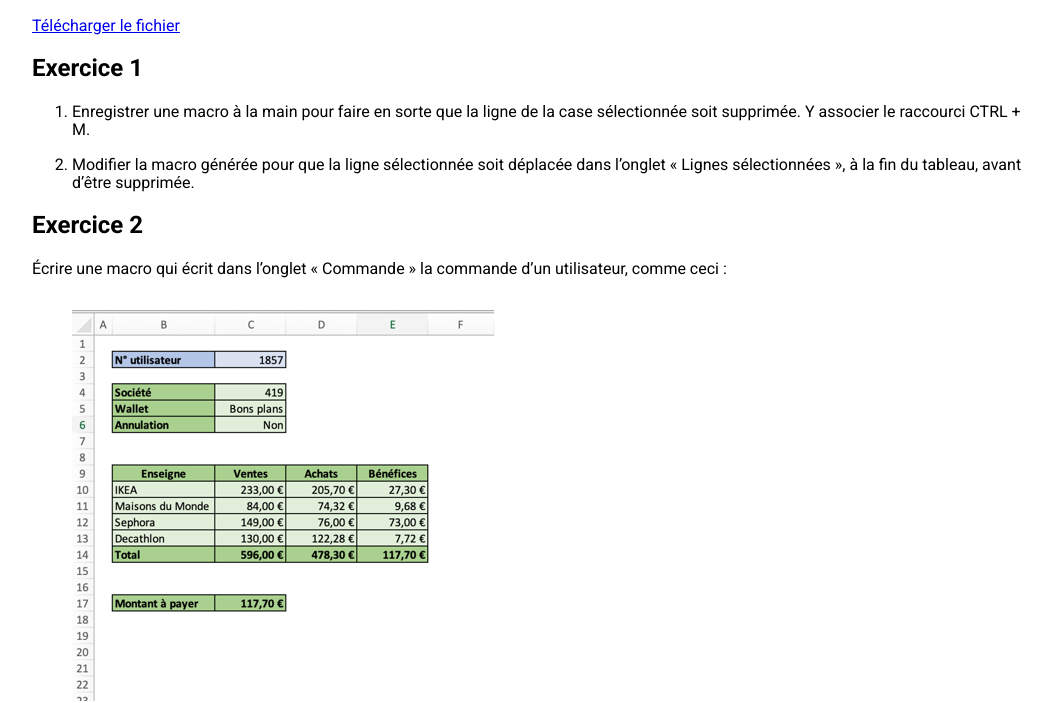
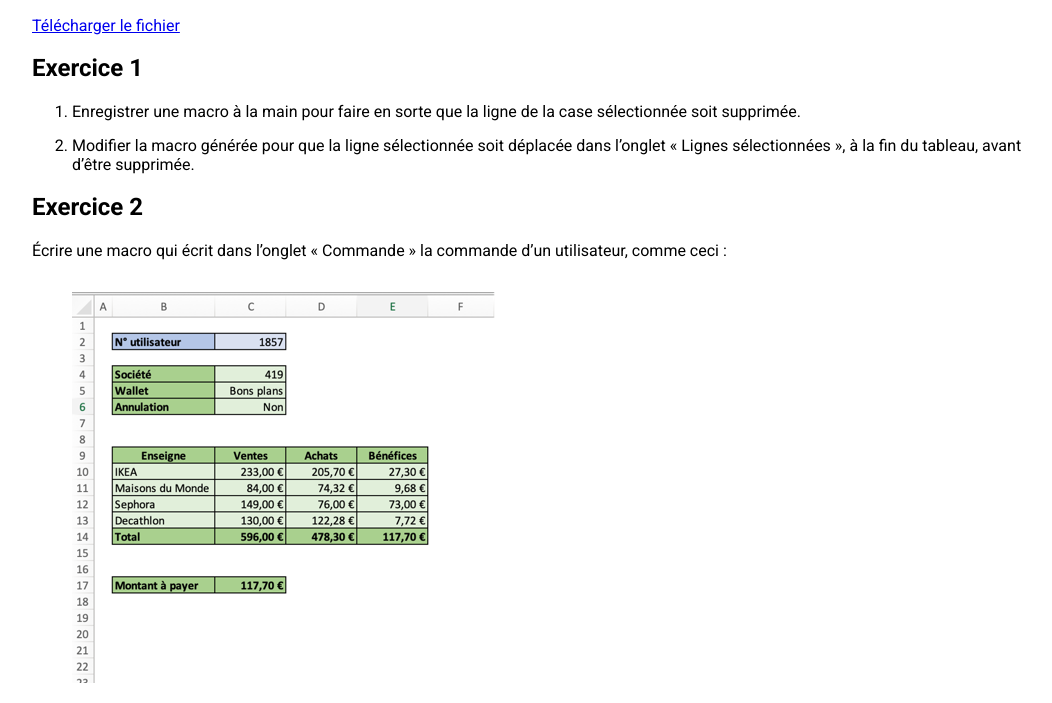
Before and after one commit to LucasAubert/examVBA, a plain HTML site: page index.html in a window 1280 px wide. Shown: the part 110-813 px from the top of the page, without its empty margins (108-1160 px from the left). Drawn offline with nearby package versions, Linux system fonts and the light colour scheme.

Commit message:
Changement des consignes

```diff
--- a/index.html
+++ b/index.html
@@ -24,7 +24,7 @@
     </h2>
     <ol>
         <li>
-            Enregistrer une macro à la main pour faire en sorte que la ligne de la case sélectionnée soit supprimée. Y associer le raccourci CTRL + M.
+            Enregistrer une macro à la main pour faire en sorte que la ligne de la case sélectionnée soit supprimée.
         </li>
         <li>
             Modifier la macro générée pour que la ligne sélectionnée soit déplacée dans l’onglet « Lignes sélectionnées », à la fin du tableau, avant d’être supprimée.
```
